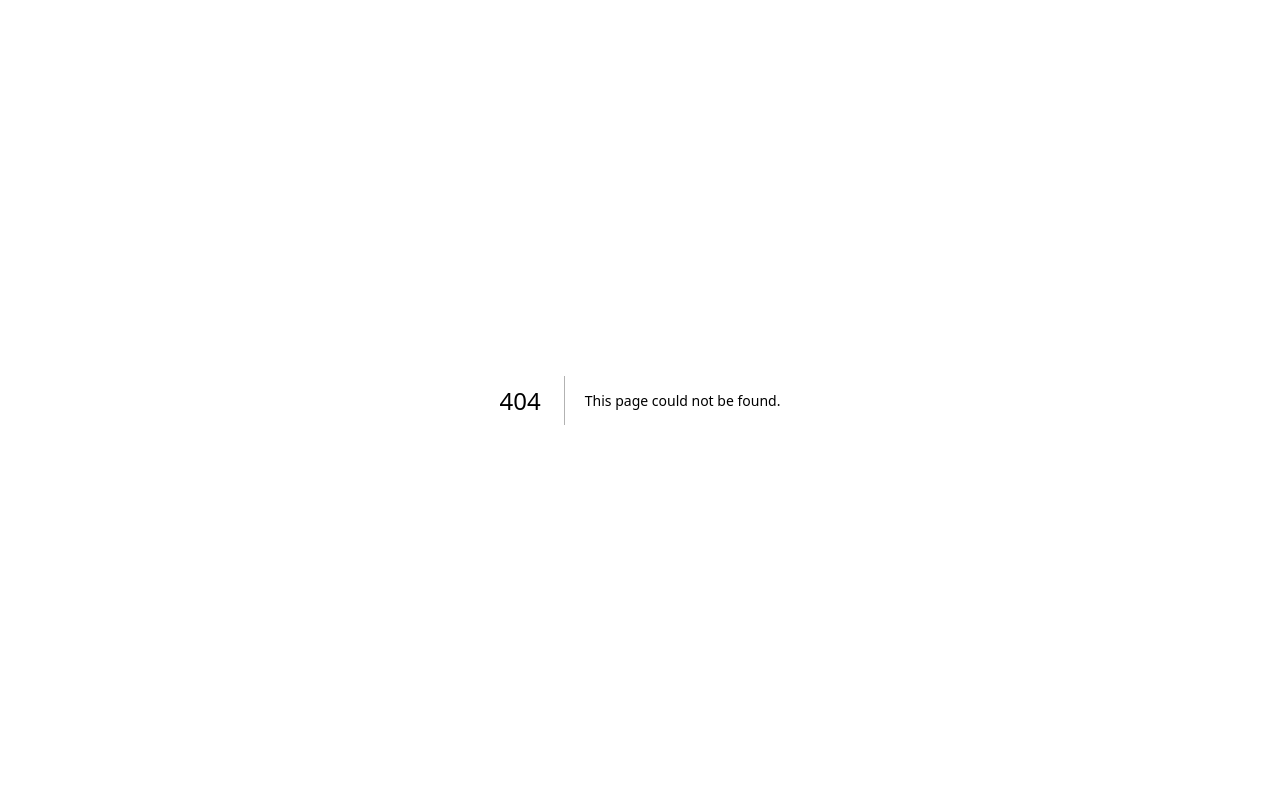
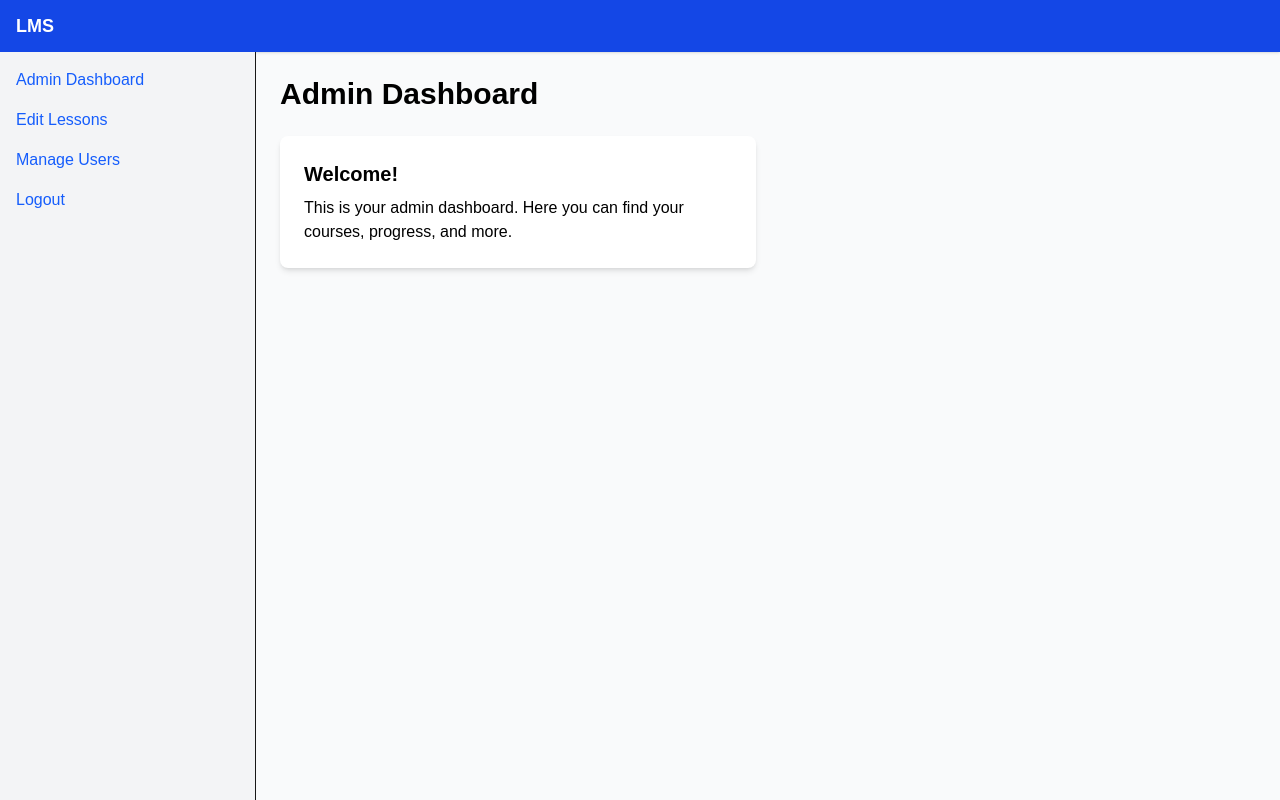
Before and after one commit to sapnaalex/Project-Sprint-3_Nextjs_lms-Project, a Next.js app: page /admin-dashboard in a window 1280 px wide. Before the commit this address had no page. Built offline with nearby package versions, Linux system fonts and the light colour scheme.

Commit message:
Frontend: Build Home and Auth Pages | Part III

```diff
--- /dev/null
+++ b/app/admin-dashboard/page.js
@@ -0,0 +1,7 @@
+import DashboardPage from "@/components/page/dashboard-page";
+
+const AdminDashboardPage = () => {
+  return <DashboardPage />;
+};
+
+export default AdminDashboardPage;
--- a/app/admin_dashboard/page.js
+++ /dev/null
@@ -1,15 +0,0 @@
-import DashboardLayout from "@/components/layout/main-layout";
-import AdminCard from "@/components/AdminCard";
-
-export default function AdminDashboard() {
-  return (
-    <DashboardLayout>
-      <h1 className="text-2xl font-bold mb-6">Admin Dashboard</h1>
-      <div className="grid grid-cols-1 md:grid-cols-3 gap-4">
-        <AdminCard title="Total Students" value="120" />
-        <AdminCard title="Courses Created" value="8" />
-        <AdminCard title="Pending Reviews" value="3" />
-      </div>
-    </DashboardLayout>
-  );
-}
--- /dev/null
+++ b/components/page/dashboard-page.jsx
@@ -0,0 +1,20 @@
+"use client"
+import React from 'react';
+import MainLayout from '../layout/main-layout';
+import Sidebar from '../layout/sidebar';
+import Navbar from '../layout/navbar';
+import Card from '../global/card';
+
+const DashboardPage = () => (
+  <MainLayout sidebar={<Sidebar role="admin" />} navbar={<Navbar />}>
+    <h1 className="text-3xl font-bold mb-6 text-black">Admin Dashboard</h1>
+    <div className="grid grid-cols-1 md:grid-cols-2 gap-6">
+      <Card>
+        <h2 className="text-xl text-black font-semibold mb-2">Welcome!</h2>
+        <p className='text-black'>This is your admin dashboard. Here you can find your courses, progress, and more.</p>
+      </Card>
+    </div>
+  </MainLayout>
+);
+
+export default DashboardPage;
```
